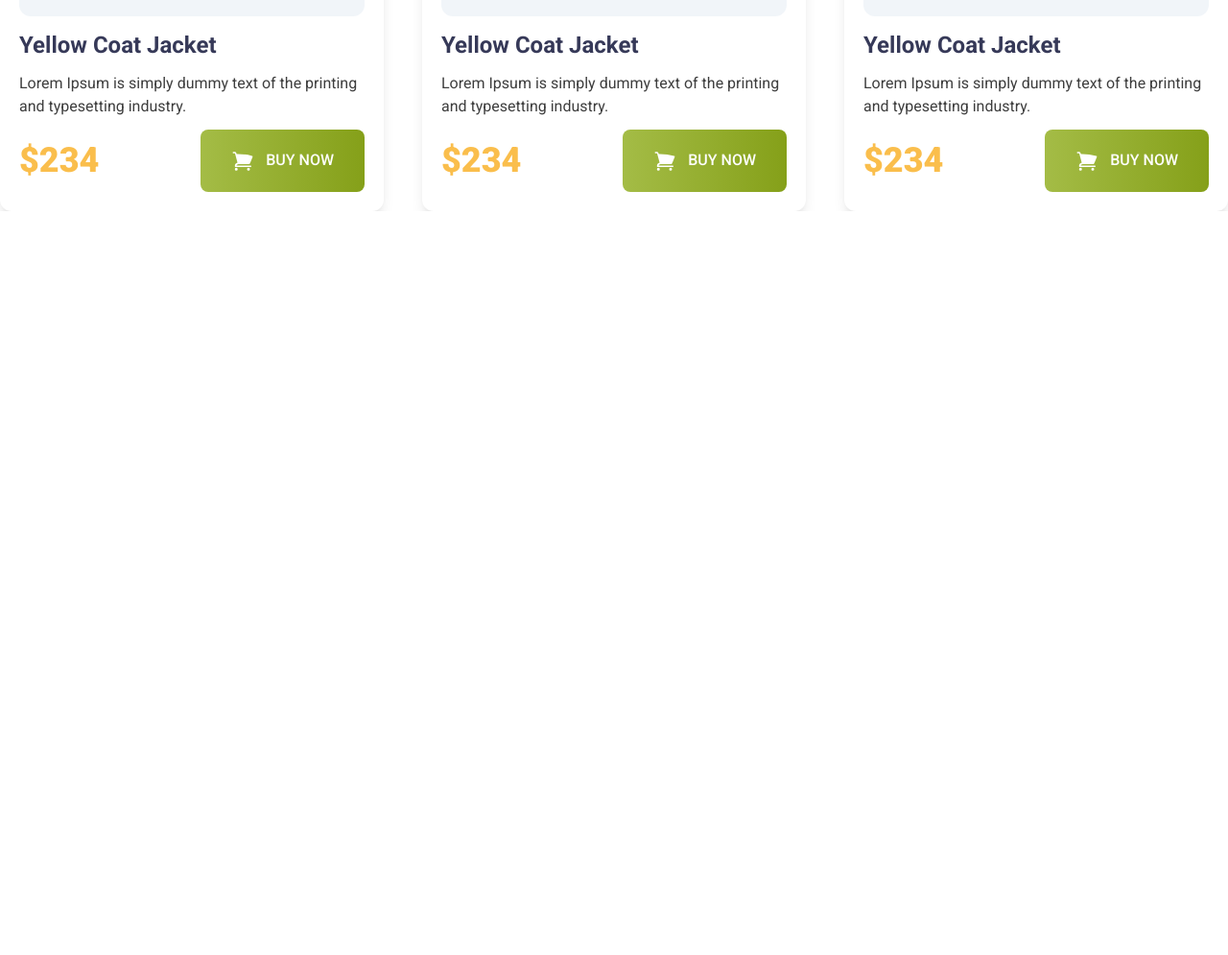
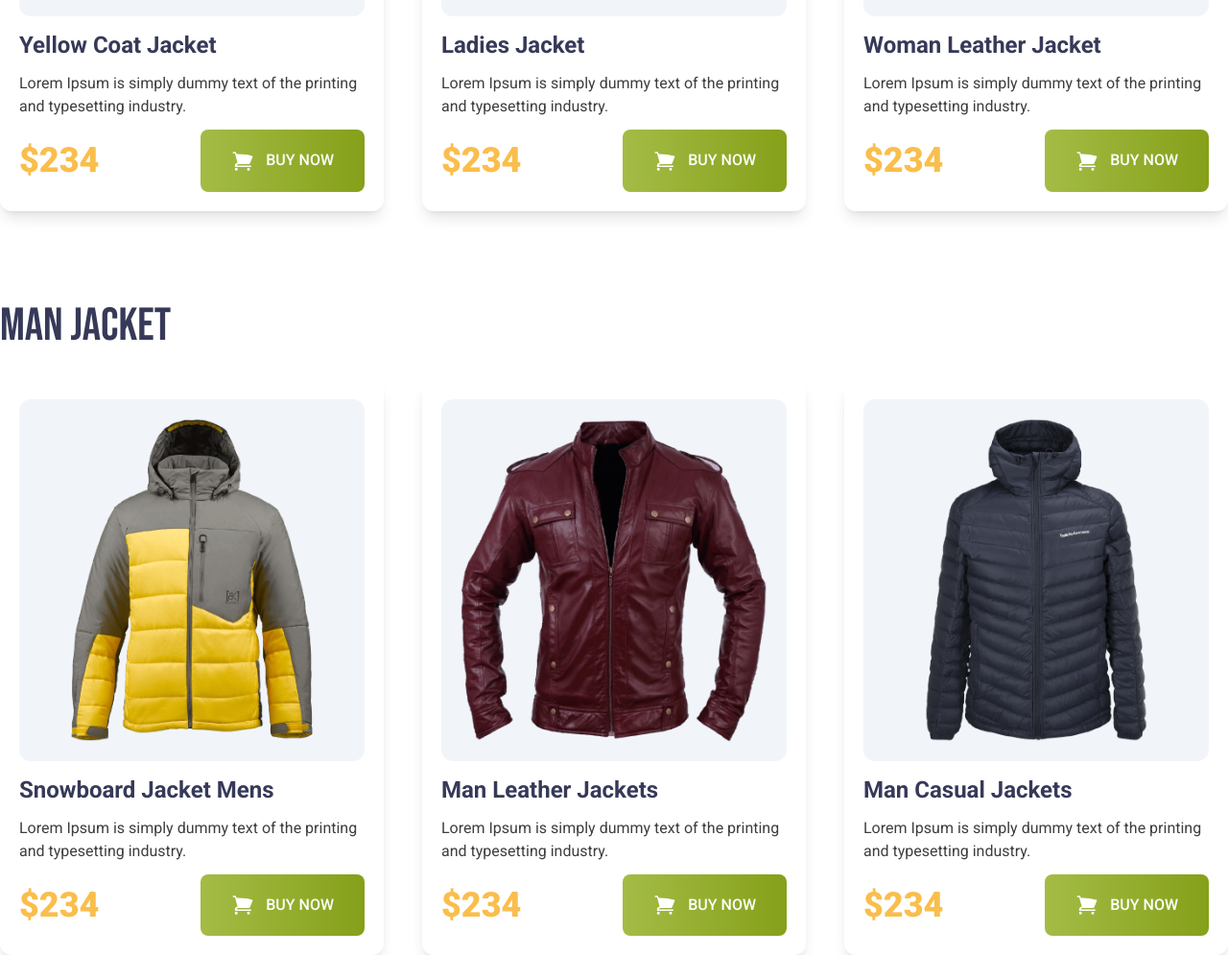
Before and after one commit to rubayedhasan/tailwind-penguin-fashion-website, a website: page index.html in a window 1280 px wide. Shown: the part 1442-2437 px from the top of the page at 96% size. Before the commit the page ends 1662 px from the top, so only its background shows below. Drawn offline with nearby package versions, Linux system fonts and the light colour scheme.

Commit message:
adding man jacket section

```diff
--- a/index.html
+++ b/index.html
@@ -99,10 +99,12 @@
 
     <!-- main section  -->
     <main class="container mx-auto">
-      <!-- women-jacket section  -->
-      <section class="women-jacket mt-12">
-        <h3 class="section-title text-5xl font-normal text-[#363958] mb-8">
-          Women Jacket
+      <!-- woman-jacket section  -->
+      <section class="woman-jacket mt-12">
+        <h3
+          class="section-title uppercase text-5xl font-normal text-[#363958] mb-8"
+        >
+          Woman Jacket
         </h3>
         <!-- jacket card section  -->
         <div
@@ -150,7 +152,7 @@
             </div>
             <div class="card-body">
               <h4 class="card-title text-2xl font-bold text-[#363958] mt-3.5">
-                Yellow Coat Jacket
+                Ladies Jacket
               </h4>
               <p class="card-text font-normal text-base text-[#3e3e3e] my-3">
                 Lorem Ipsum is simply dummy text of the printing and typesetting
@@ -185,7 +187,125 @@
             </div>
             <div class="card-body">
               <h4 class="card-title text-2xl font-bold text-[#363958] mt-3.5">
-                Yellow Coat Jacket
+                Woman Leather Jacket
+              </h4>
+              <p class="card-text font-normal text-base text-[#3e3e3e] my-3">
+                Lorem Ipsum is simply dummy text of the printing and typesetting
+                industry.
+              </p>
+              <div class="flex justify-between items-center">
+                <p class="font-black text-4xl text-price">$234</p>
+                <button
+                  type="button"
+                  class="primary-btn text-white font-medium bg-gradient-to-r from-[#A4BC46] to-[#85A019] py-5 px-8 rounded-lg"
+                >
+                  <svg
+                    xmlns="http://www.w3.org/2000/svg"
+                    viewBox="0 0 24 24"
+                    fill="currentColor"
+                    class="w-6 h-6 inline mr-2"
+                  >
+                    <path
+                      d="M2.25 2.25a.75.75 0 000 1.5h1.386c.17 0 .318.114.362.278l2.558 9.592a3.752 3.752 0 00-2.806 3.63c0 .414.336.75.75.75h15.75a.75.75 0 000-1.5H5.378A2.25 2.25 0 017.5 15h11.218a.75.75 0 00.674-.421 60.358 60.358 0 002.96-7.228.75.75 0 00-.525-.965A60.864 60.864 0 005.68 4.509l-.232-.867A1.875 1.875 0 003.636 2.25H2.25zM3.75 20.25a1.5 1.5 0 113 0 1.5 1.5 0 01-3 0zM16.5 20.25a1.5 1.5 0 113 0 1.5 1.5 0 01-3 0z"
+                    />
+                  </svg>
+
+                  BUY NOW
+                </button>
+              </div>
+            </div>
+          </div>
+        </div>
+      </section>
+      <!-- man-jacket section  -->
+      <section class="man-jacket mt-24">
+        <h3
+          class="section-title uppercase text-5xl font-normal text-[#363958] mb-8"
+        >
+          Man Jacket
+        </h3>
+        <!-- jacket card section  -->
+        <div
+          class="card-jacket grid grid-cols-1 md:grid-cols-2 lg:grid-cols-3 gap-10"
+        >
+          <!-- jacket 4st card  -->
+          <div class="card p-5 rounded-xl shadow-lg">
+            <div class="card-image p-5 text-center bg-slate-100 rounded-xl">
+              <img src="images/image/jacket-4.png" alt="jacket" class="" />
+            </div>
+            <div class="card-body">
+              <h4 class="card-title text-2xl font-bold text-[#363958] mt-3.5">
+                Snowboard Jacket Mens
+              </h4>
+              <p class="card-text font-normal text-base text-[#3e3e3e] my-3">
+                Lorem Ipsum is simply dummy text of the printing and typesetting
+                industry.
+              </p>
+              <div class="flex justify-between items-center">
+                <p class="font-black text-4xl text-price">$234</p>
+                <button
+                  type="button"
+                  class="primary-btn text-white font-medium bg-gradient-to-r from-[#A4BC46] to-[#85A019] py-5 px-8 rounded-lg"
+                >
+                  <svg
+                    xmlns="http://www.w3.org/2000/svg"
+                    viewBox="0 0 24 24"
+                    fill="currentColor"
+                    class="w-6 h-6 inline mr-2"
+                  >
+                    <path
+                      d="M2.25 2.25a.75.75 0 000 1.5h1.386c.17 0 .318.114.362.278l2.558 9.592a3.752 3.752 0 00-2.806 3.63c0 .414.336.75.75.75h15.75a.75.75 0 000-1.5H5.378A2.25 2.25 0 017.5 15h11.218a.75.75 0 00.674-.421 60.358 60.358 0 002.96-7.228.75.75 0 00-.525-.965A60.864 60.864 0 005.68 4.509l-.232-.867A1.875 1.875 0 003.636 2.25H2.25zM3.75 20.25a1.5 1.5 0 113 0 1.5 1.5 0 01-3 0zM16.5 20.25a1.5 1.5 0 113 0 1.5 1.5 0 01-3 0z"
+                    />
+                  </svg>
+
+                  BUY NOW
+                </button>
+              </div>
+            </div>
+          </div>
+          <!-- jacket 5th card  -->
+          <div class="card p-5 rounded-xl shadow-lg">
+            <div class="card-image p-5 text-center bg-slate-100 rounded-xl">
+              <img src="images/image/jacket-5.png" alt="jacket" class="" />
+            </div>
+            <div class="card-body">
+              <h4 class="card-title text-2xl font-bold text-[#363958] mt-3.5">
+                Man Leather Jackets
+              </h4>
+              <p class="card-text font-normal text-base text-[#3e3e3e] my-3">
+                Lorem Ipsum is simply dummy text of the printing and typesetting
+                industry.
+              </p>
+              <div class="flex justify-between items-center">
+                <p class="font-black text-4xl text-price">$234</p>
+                <button
+                  type="button"
+                  class="primary-btn text-white font-medium bg-gradient-to-r from-[#A4BC46] to-[#85A019] py-5 px-8 rounded-lg"
+                >
+                  <svg
+                    xmlns="http://www.w3.org/2000/svg"
+                    viewBox="0 0 24 24"
+                    fill="currentColor"
+                    class="w-6 h-6 inline mr-2"
+                  >
+                    <path
+                      d="M2.25 2.25a.75.75 0 000 1.5h1.386c.17 0 .318.114.362.278l2.558 9.592a3.752 3.752 0 00-2.806 3.63c0 .414.336.75.75.75h15.75a.75.75 0 000-1.5H5.378A2.25 2.25 0 017.5 15h11.218a.75.75 0 00.674-.421 60.358 60.358 0 002.96-7.228.75.75 0 00-.525-.965A60.864 60.864 0 005.68 4.509l-.232-.867A1.875 1.875 0 003.636 2.25H2.25zM3.75 20.25a1.5 1.5 0 113 0 1.5 1.5 0 01-3 0zM16.5 20.25a1.5 1.5 0 113 0 1.5 1.5 0 01-3 0z"
+                    />
+                  </svg>
+
+                  BUY NOW
+                </button>
+              </div>
+            </div>
+          </div>
+          <!-- jacket 6th card  -->
+          <div class="card p-5 rounded-xl shadow-lg">
+            <div class="card-image p-5 text-center bg-slate-100 rounded-xl">
+              <img src="images/image/jacket-6.png" alt="jacket" class="" />
+            </div>
+            <div class="card-body">
+              <h4 class="card-title text-2xl font-bold text-[#363958] mt-3.5">
+                Man Casual Jackets
               </h4>
               <p class="card-text font-normal text-base text-[#3e3e3e] my-3">
                 Lorem Ipsum is simply dummy text of the printing and typesetting
```
